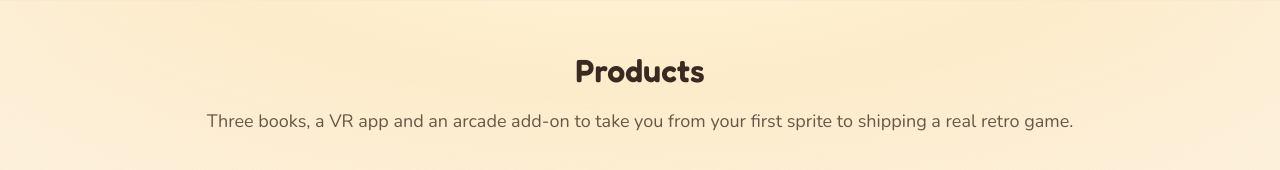
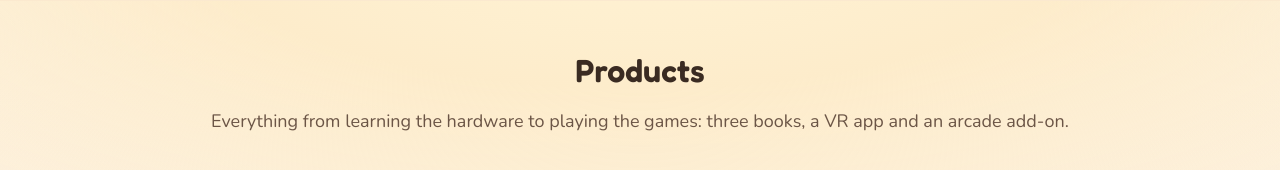
Before and after one commit to retrogamedev/retrogamedev.github.io, a plain HTML site: page index.html in a window 1280 px wide. Shown: the part 799-969 px from the top of the page. Drawn offline with nearby package versions, Linux system fonts and the light colour scheme.

Commit message:
Product text update

```diff
--- a/index.html
+++ b/index.html
@@ -57,8 +57,8 @@
     <section id="products" style="padding-top:42px;">
       <div class="wrap">
         <h2 class="center">Products</h2>
-        <p class="center dim" style="margin-bottom:36px;">Three books, a VR app and an arcade add-on to take you
-          from your first sprite to shipping a real retro game.</p>
+        <p class="center dim" style="margin-bottom:36px;">Everything from learning the hardware to playing the games:
+          three books, a VR app and an arcade add-on.</p>
 
         <div class="grid grid-auto">
 
```
